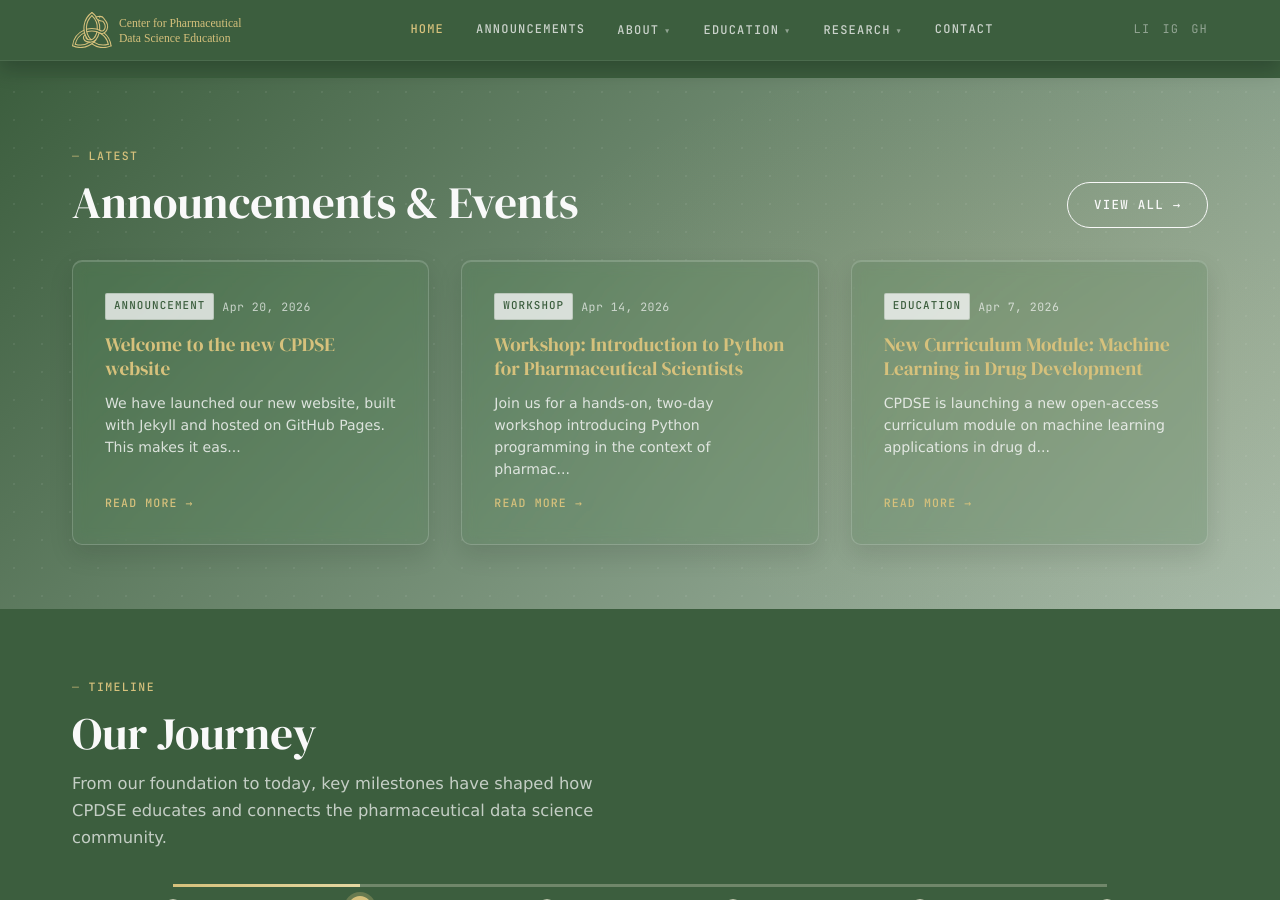
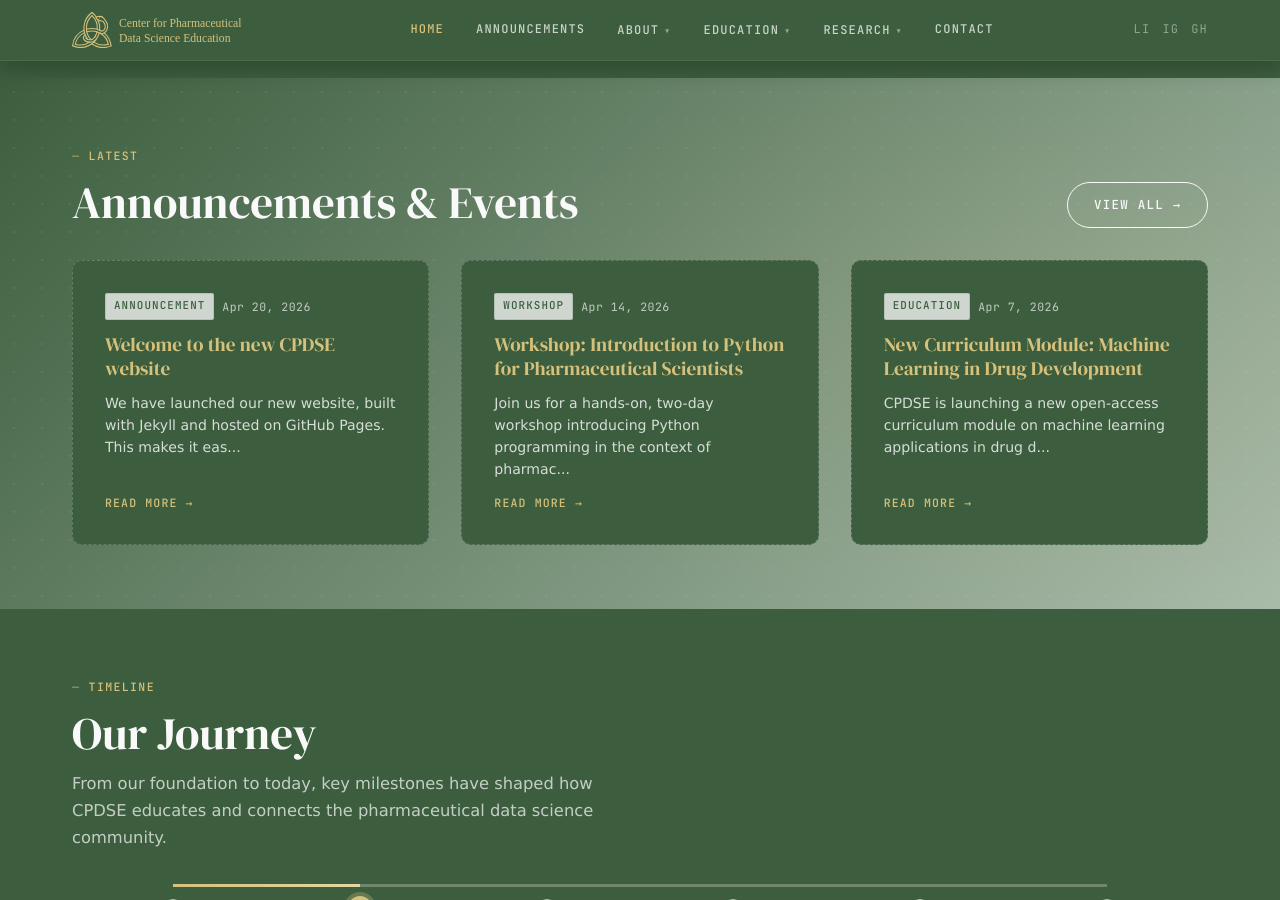
Before and after one commit to CPDSE/PagesCMS, a Jekyll site: the page built from index.md, in a window 1280 px wide and 900 px high, scrolled down 1863 px. Built offline with Jekyll 4.4.1, drawn with Linux system fonts in a browser that asks for light colours.

Commit message:
Update main.css

```diff
--- a/assets/css/main.css
+++ b/assets/css/main.css
@@ -283,15 +283,16 @@ a { color: inherit; }
   color: var(--offwhite);
 }
 .section-announcements .announcement-card {
-  background: rgba(95,125,97,0.28);
-  color: var(--offwhite);
-  border: 1px solid rgba(249,249,249,0.18);
-  box-shadow: 0 10px 24px rgba(15,26,20,0.12), inset 0 1px 0 rgba(249,249,249,0.18);
-  -webkit-backdrop-filter: blur(7px) saturate(125%);
-  backdrop-filter: blur(7px) saturate(125%);
+  background: #3C5E3E;
+  color: var(--offwhite);
+  border: 1px dashed rgba(249,249,249,0.2);
+  box-shadow: none;
+  -webkit-backdrop-filter: none;
+  backdrop-filter: none;
 }
 .section-announcements .announcement-card:hover {
-  background: rgba(95,125,97,0.36);
+  background: #3C5E3E;
+  border-color: rgba(249,249,249,0.4);
 }
 .section-announcements .card-meta {
   color: rgba(249,249,249,0.74);
```
